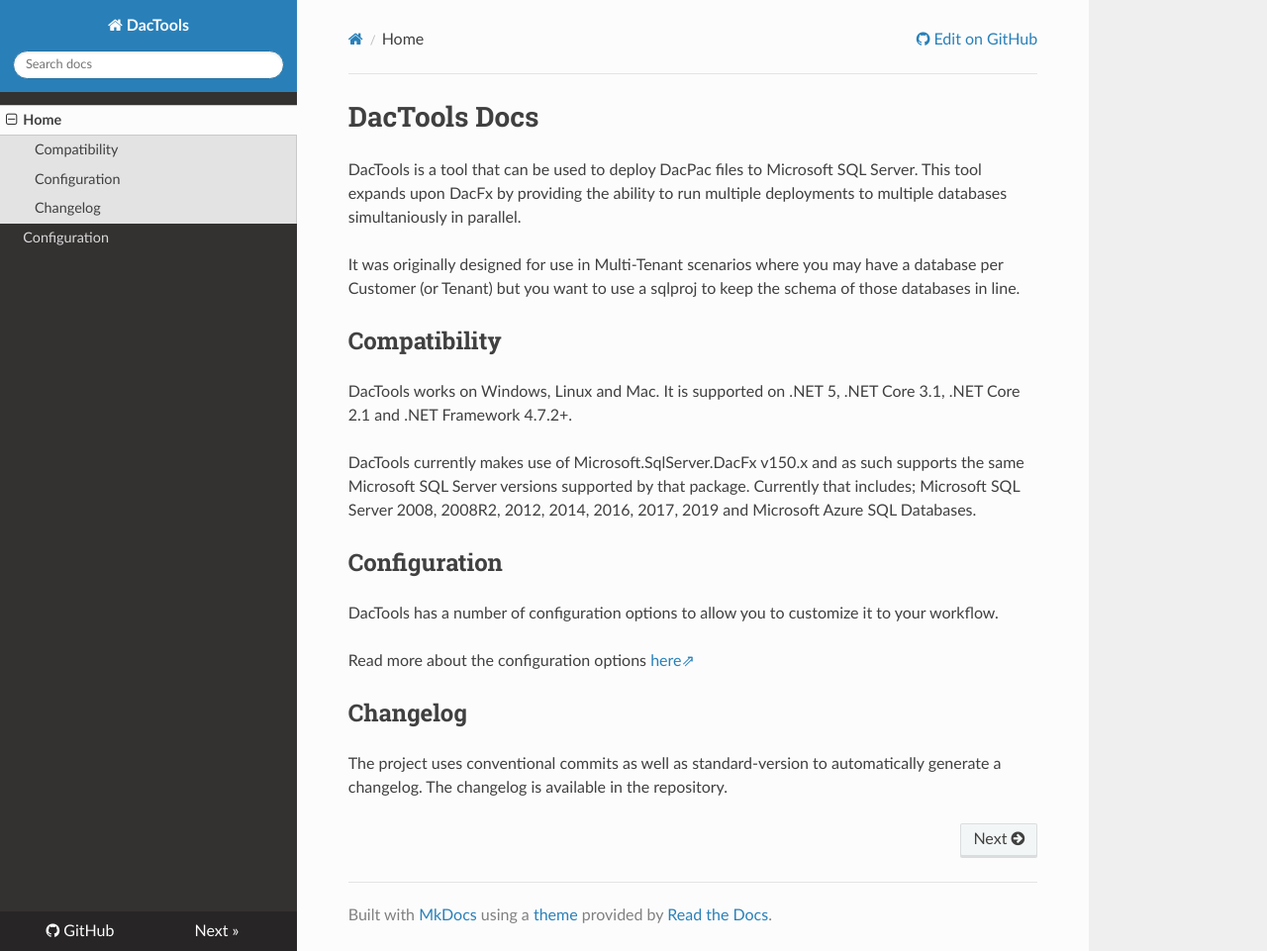
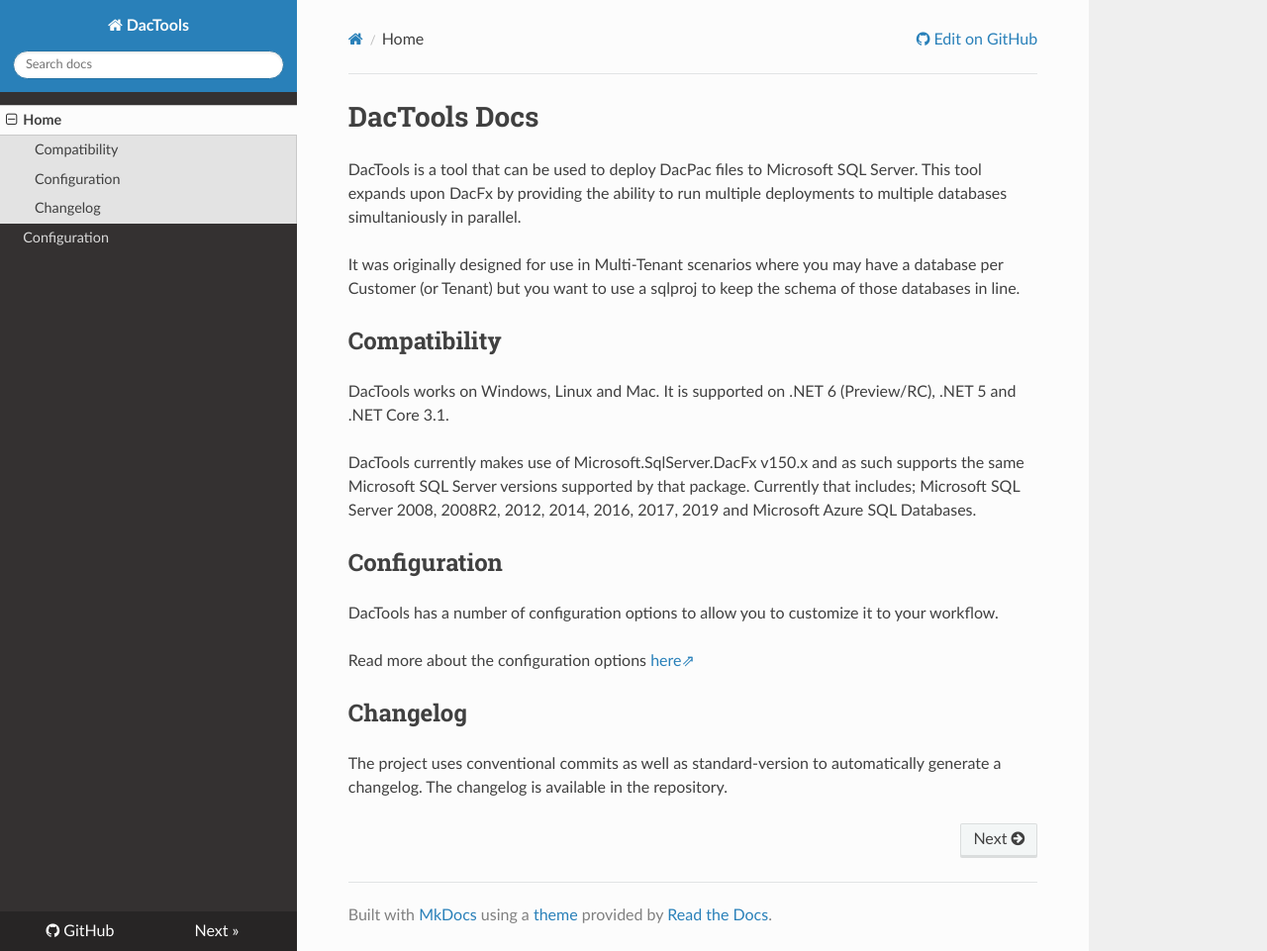
Before and after one commit to DrBarnabus/DacTools, an MkDocs documentation site: the page built from docs/index.md, in a window 1280 px wide and 961 px high. Shown: the whole window at 99% size. Built offline with MkDocs 1.6.1, drawn with Linux system fonts in a browser that asks for light colours; nearby versions of some CDN libraries; old or Windows-style settings are respelled for this version of MkDocs.

Commit message:
docs: update documentation with supported dotnet runtimes

```diff
--- a/docs/index.md
+++ b/docs/index.md
@@ -5,7 +5,7 @@ It was originally designed for use in Multi-Tenant scenarios where you may have
 
 ## Compatibility
 
-DacTools works on Windows, Linux and Mac. It is supported on .NET 5, .NET Core 3.1, .NET Core 2.1 and .NET Framework 4.7.2+.
+DacTools works on Windows, Linux and Mac. It is supported on .NET 6 (Preview/RC), .NET 5 and .NET Core 3.1.
 
 DacTools currently makes use of Microsoft.SqlServer.DacFx v150.x and as such supports the same Microsoft SQL Server versions supported by that package. Currently that includes; Microsoft SQL Server 2008, 2008R2, 2012, 2014, 2016, 2017, 2019 and Microsoft Azure SQL Databases.
 
```
Also changed, not shown: README.md (+1 -1 lines).
